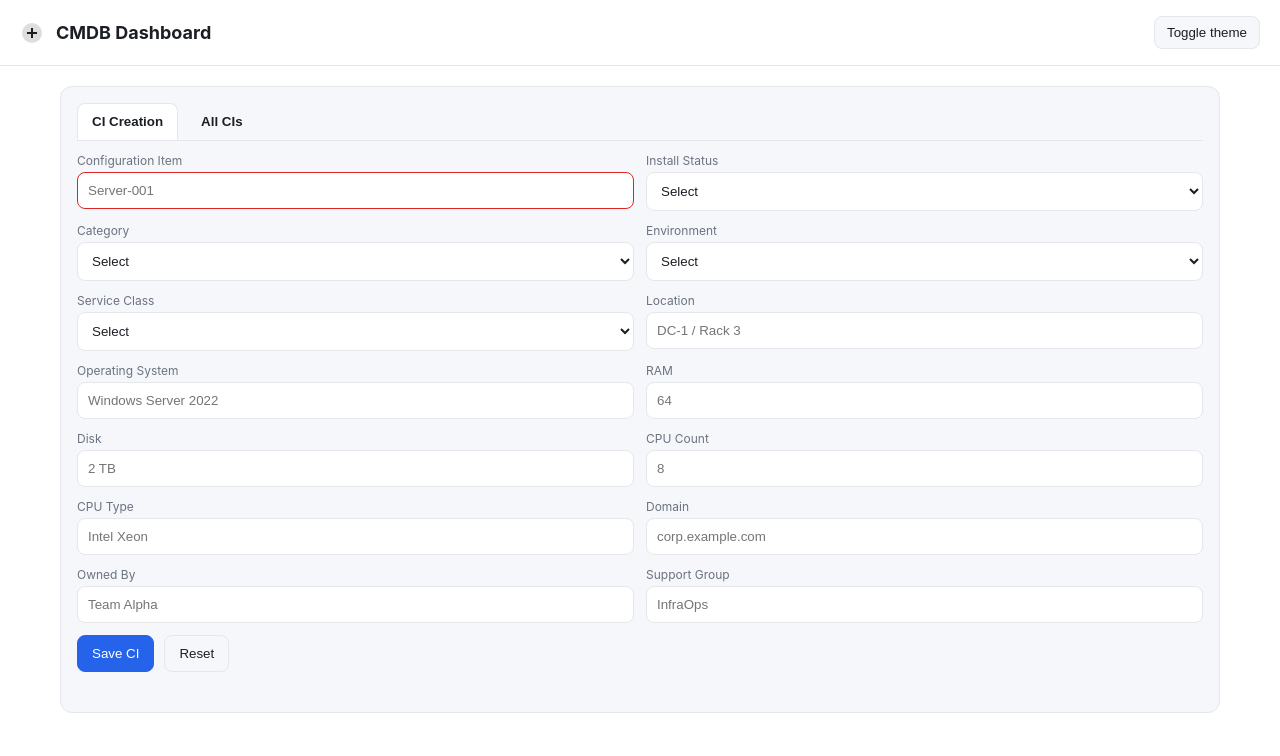
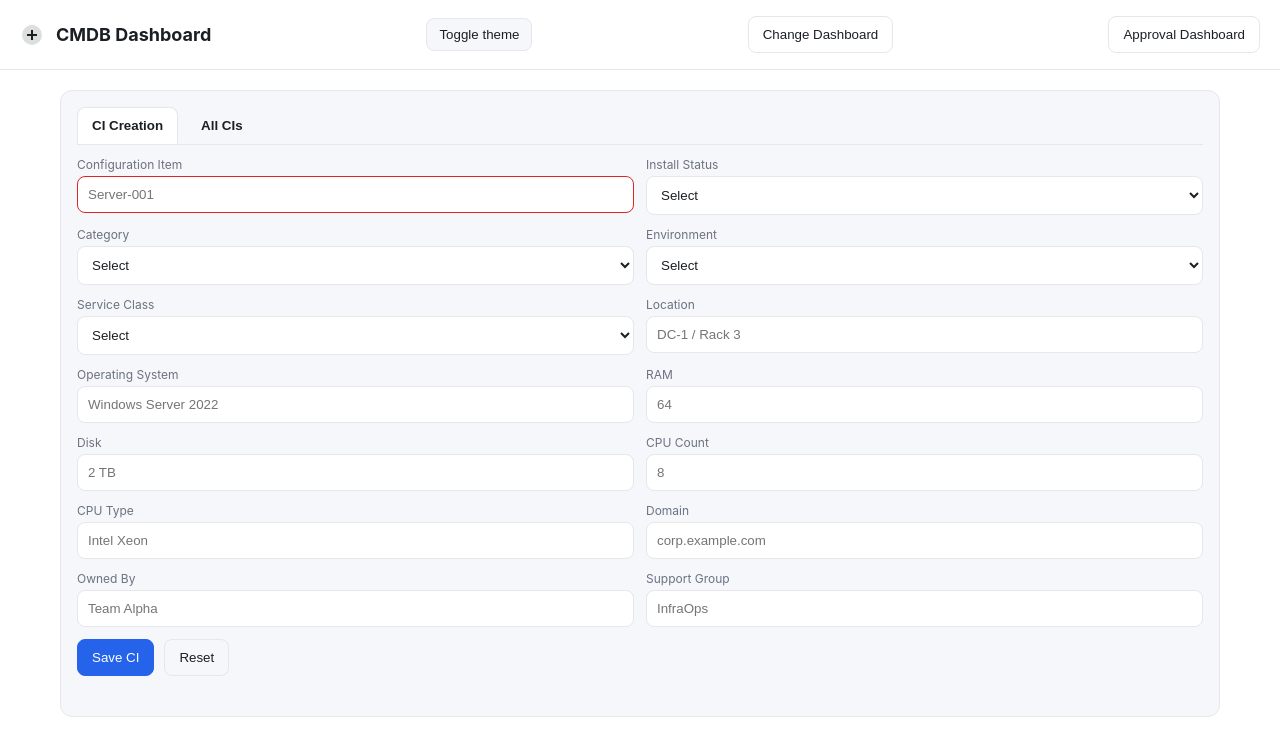
Before and after one commit to 202317b2327-ux/CCA-PORTAL, a plain HTML site: page index.html in a window 1280 px wide. Drawn offline with Linux system fonts and the light colour scheme; no server answers.

Commit message:
Update index.html

```diff
--- a/index.html
+++ b/index.html
@@ -94,6 +94,12 @@
       <h1>CMDB Dashboard</h1>
     </div>
     <button id="themeToggle" class="theme-toggle" type="button">Toggle theme</button>
+ <a href="change.html">
+   <button>Change Dashboard</button>
+ </a>
+   <a href="approval.html">
+   <button>Approval Dashboard</button>
+ </a>
   </header>
 
   <main class="wrapper">
@@ -490,4 +496,5 @@
     loadAll();
   </script>
 </body>
+
 </html>
```
